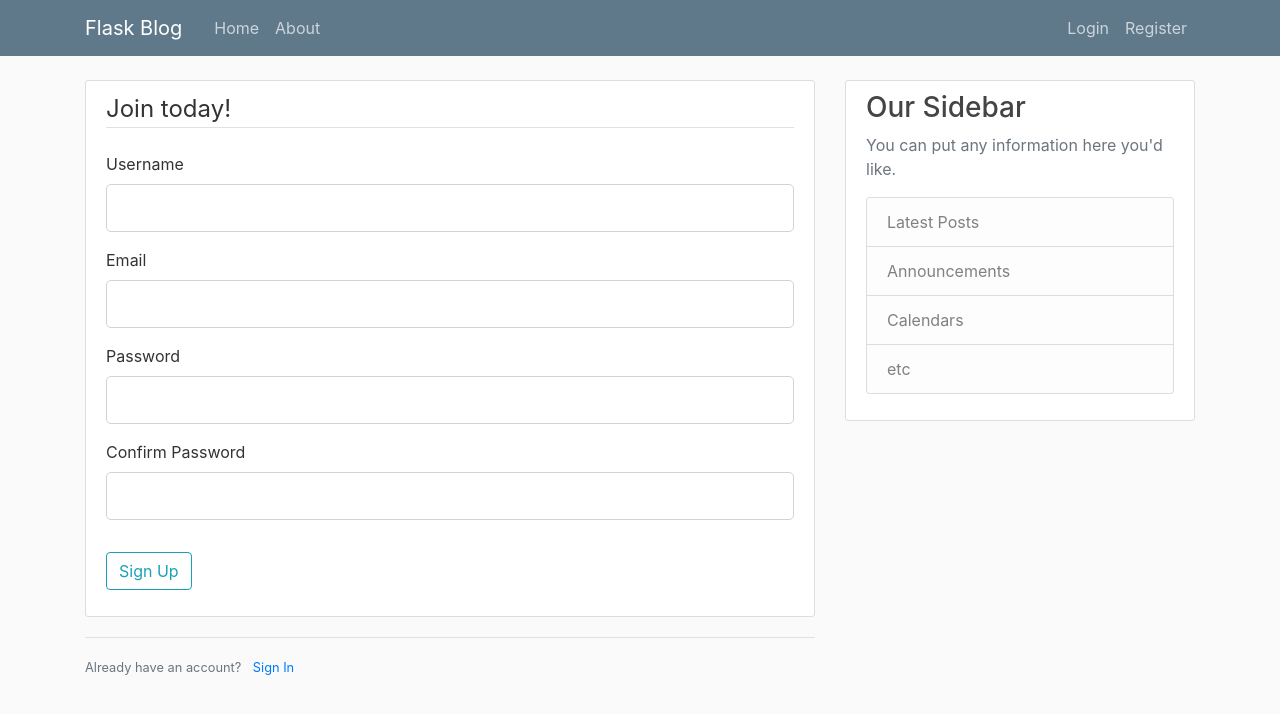
After one commit to hewittaj/flask, a Flask app: page /register in a window 1280 px wide. The commit adds this page. Shown: the top 714 px of the page. Run offline with Flask 2, Linux system fonts and the light colour scheme.

Commit message:
completed part 3 of tutorial
https://youtu.be/UIJKdCIEXUQ

```diff
--- a/blog_web_app/flask_blog.py
+++ b/blog_web_app/flask_blog.py
@@ -1,7 +1,11 @@
+from crypt import methods
 from distutils.log import debug
-from flask import Flask, render_template, url_for
+from sre_constants import SUCCESS
+from flask import Flask, redirect, render_template, url_for, flash
+from forms import RegistrationForm, LoginForm
 app = Flask(__name__, template_folder="templates")
 
+app.config['SECRET_KEY'] = '981d3f4b6d95a2b9606cf10c746d9ffd' # make environment variable?
 
 posts = [
     {
@@ -27,6 +31,24 @@ def home():
 def about():
     return render_template('about.html', title='About')
 
+@app.route("/register", methods=["GET", "POST"])
+def register():
+    form = RegistrationForm()
+    if form.validate_on_submit():
+        flash(f"Account created for: {form.username.data}!", 'success')
+        return redirect(url_for('home'))
+    return render_template('register.html', title="Register", form=form)
+
+@app.route("/login", methods=["GET", "POST"])
+def login():
+    form = LoginForm()
+    if form.validate_on_submit():
+        if form.email.data == 'admin@blog.com' and form.password.data == 'password':
+            flash('You are logged in!', 'success')
+            return redirect(url_for('home'))
+        else:
+            flash('Login unsuccessful. Please check username and password', 'danger')
+    return render_template('login.html', title="Login", form=form)
 
 """Help
 Instead of typing 'flask run' into terminal we can just run the python file and it will run the code
--- /dev/null
+++ b/blog_web_app/forms.py
@@ -0,0 +1,17 @@
+from xmlrpc.client import Boolean
+from flask_wtf import FlaskForm
+from wtforms import StringField, PasswordField, SubmitField, BooleanField
+from wtforms.validators import DataRequired, Length, Email, EqualTo
+
+class RegistrationForm(FlaskForm):
+    username = StringField('Username', validators=[DataRequired(), Length(min=2, max=20)])
+    email = StringField('Email', validators=[DataRequired(), Email()])
+    password = PasswordField('Password', validators=[DataRequired()])
+    confirm_password = PasswordField('Confirm Password', validators=[DataRequired(), EqualTo('password')])
+    submit = SubmitField('Sign Up')
+
+class LoginForm(FlaskForm):
+    email = StringField('Email', validators=[DataRequired(), Email()])
+    password = PasswordField('Confirm Password', validators=[DataRequired(), EqualTo('password')])
+    remember = BooleanField('Remember Me')
+    submit = SubmitField('Log In')
--- a/blog_web_app/templates/layout.html
+++ b/blog_web_app/templates/layout.html
@@ -28,13 +28,13 @@
                 </button>
                 <div class="collapse navbar-collapse" id="navbarToggle">
                     <div class="navbar-nav mr-auto">
-                    <a class="nav-item nav-link" href="/">Home</a>
-                    <a class="nav-item nav-link" href="/about">About</a>
+                    <a class="nav-item nav-link" href="{{ url_for('home') }}">Home</a>
+                    <a class="nav-item nav-link" href="{{ url_for('about') }}">About</a>
                     </div>
                     <!-- Navbar Right Side -->
                     <div class="navbar-nav">
-                    <a class="nav-item nav-link" href="/login">Login</a>
-                    <a class="nav-item nav-link" href="/register">Register</a>
+                    <a class="nav-item nav-link" href="{{ url_for('login') }}">Login</a>
+                    <a class="nav-item nav-link" href="{{ url_for('register') }}">Register</a>
                     </div>
                 </div>
                 </div>
@@ -44,7 +44,16 @@
             <main role="main" class="container">
                 <div class="row">
                     <div class="col-md-8">
-                    {% block content %}{% endblock %}
+                        {% with messages = get_flashed_messages(with_categories = true) %}
+                            {% if messages %}
+                                {% for category, message in messages %}
+                                    <div class="alert alert-{{ category }}">
+                                        {{ message }}
+                                    </div>
+                                {% endfor %}
+                            {% endif %}
+                        {% endwith %}
+                        {% block content %}{% endblock %}
                     </div>
                     <div class="col-md-4">
                     <div class="content-section">
--- /dev/null
+++ b/blog_web_app/templates/register.html
@@ -0,0 +1,75 @@
+{% extends "layout.html" %}
+{% block content %}
+    <div class="content-section">
+        <form method="POST" action="">
+            {{ form.hidden_tag() }}
+            <fieldset class="form-group">
+                <legend class="border-bottom mb-4">
+                    Join today!
+                </legend>
+                <div class="form-group">
+                    {{ form.username.label(class="form-control-label")}}
+                    {% if form.username.errors %}
+                    {{ form.username(class="form-control form-control-lg is-invalid")}}
+                    <div class="invalid-feedback">
+                        {% for error in form.username.errors %}
+                            <span>{{ error }}</span>
+                        {% endfor %}
+                    </div>
+                        {% else %}
+                            {{ form.username(class="form-control form-control-lg")}}
+                        {% endif %}
+                </div>
+                <div class="form-group">
+                    {{ form.email.label(class="form-control-label")}}
+                    {% if form.email.errors %}
+                    {{ form.email(class="form-control form-control-lg is-invalid")}}
+                    <div class="invalid-feedback">
+                        {% for error in form.email.errors %}
+                            <span>{{ error }}</span>
+                        {% endfor %}
+                    </div>
+                        {% else %}
+                            {{ form.email(class="form-control form-control-lg")}}
+                        {% endif %}
+                </div>
+                <div class="form-group">
+                    {{ form.password.label(class="form-control-label")}}
+                    {% if form.password.errors %}
+                    {{ form.password(class="form-control form-control-lg is-invalid")}}
+                    <div class="invalid-feedback">
+                        {% for error in form.password.errors %}
+                            <span>{{ error }}</span>
+                        {% endfor %}
+                    </div>
+                        {% else %}
+                            {{ form.password(class="form-control form-control-lg")}}
+                        {% endif %}
+                </div>
+                <div class="form-group">
+                    {{ form.confirm_password.label(class="form-control-label")}}
+                    {% if form.confirm_password.errors %}
+                    {{ form.confirm_password(class="form-control form-control-lg is-invalid")}}
+                    <div class="invalid-feedback">
+                        {% for error in form.confirm_password.errors %}
+                            <span>{{ error }}</span>
+                        {% endfor %}
+                    </div>
+                        {% else %}
+                            {{ form.confirm_password(class="form-control form-control-lg")}}
+                        {% endif %}
+                </div>
+            </fieldset>
+            <div class="form-group">
+                {{ form.submit(class="btn btn-outline-info")}}
+            </div>
+        </form>
+    </div>
+
+    <div class="border-top pt-3">
+        <small class="text-muted">
+            Already have an account? <a class="ml-2" href="{{url_for('login')}}">Sign In</a>
+        </small>
+
+    </div>
+{% endblock content %}
```
Also changed, not shown: blog_web_app/installs.md (+2 -0 lines), blog_web_app/templates/login.html (added, +56 -0 lines).
